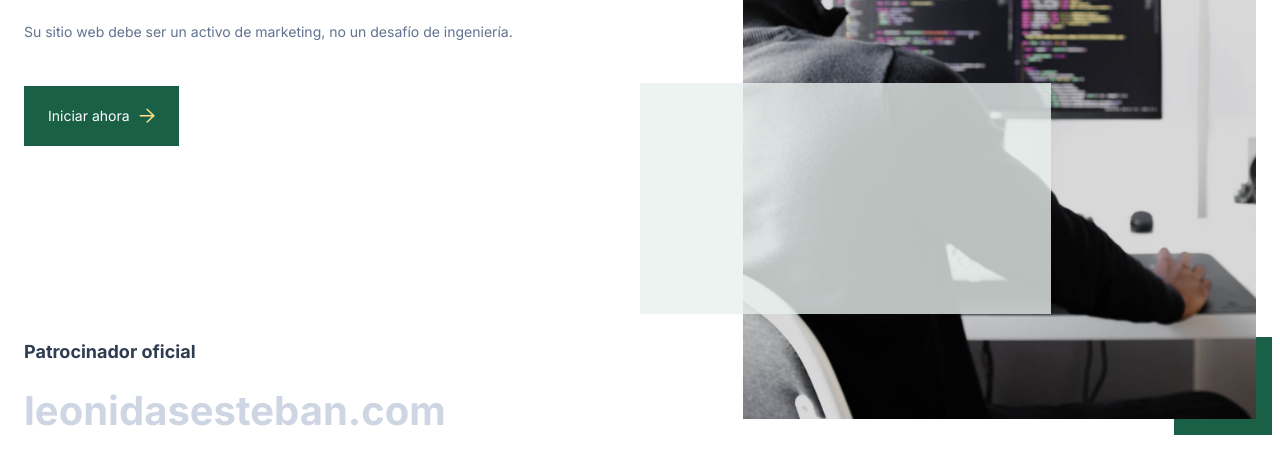
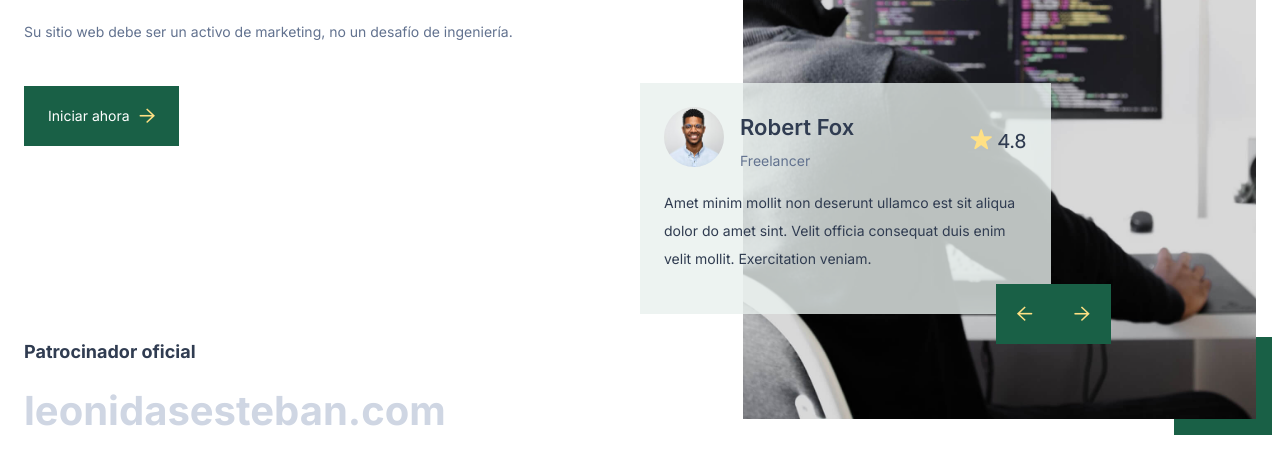
Before and after one commit to jsebastianreyes/hero-section, a plain HTML site: page index.html in a window 1280 px wide. Shown: the part 317-790 px from the top of the page. Drawn offline with Linux system fonts and the light colour scheme; files whose address does not match are found by name.

Commit message:
estructura y estilos al 100%

```diff
--- a/css/button.css
+++ b/css/button.css
@@ -3,11 +3,20 @@
     display: flex;
     align-items: center;
     gap: 10px;
-    padding: 1rem 1.5rem;
+
     background: var(--green);
     color: var(--white);
     width: fit-content;
 }
+
+.button.is-square{
+  padding: 1.31rem;
+}
+
+.button.is-large{
+    padding: 1rem 1.5rem;
+}
+
 
 
 .button i{
--- a/css/global.css
+++ b/css/global.css
@@ -1,6 +1,7 @@
 @import url(./icons.css);
 @import url(./hero.css);
 @import url(./button.css);
+@import url(./testimonios.css);
 
 
 :root{
@@ -14,7 +15,7 @@
     --green-ligth: #469175;
     --h1: 400 4rem/normal Inter;
     --h2: 700 2.5rem/normal Inter;
-    --h3: semi bold 1.375rem/2.5rem Inter;
+    --h3: 600 1.375rem/2.5rem Inter;
     --body1-regular: 400 1.125rem/1.75rem Inter;
     --body1-bold: 700 1.125rem/normal Inter;
     --body1-regular: 400 0.875rem/1.75rem Inter;
--- a/css/hero.css
+++ b/css/hero.css
@@ -80,9 +80,7 @@
     aspect-ratio: 16/9;
     grid-column: 7 / 11;
     grid-row: 7 / 11;
-    position: relative;
-    z-index: 2;
-    background: rgb(233 241 238 / 80%);
+
 
 }
 
@@ -125,6 +123,7 @@
 @media screen and (min-width: 1910px) {
   .hero{
     block-size: 51rem;
+    margin-block-start: 3rem;
   }
 
 }
--- /dev/null
+++ b/css/testimonios.css
@@ -0,0 +1,78 @@
+.testimonios{
+    position: relative;
+    z-index: 2;
+    background: rgb(233 241 238 / 80%);
+    padding-inline: 1.5rem;
+    padding-block-start: 1.5rem;
+    padding-block-end: 1.5rem;
+    /* padding: ; */
+    box-sizing: border-box;
+}
+
+.testimonio-botones{
+    display: flex;
+    position: absolute;
+    inset-block-end: -30px;
+    inset-inline-end: -60px;
+    block-size: 60px;
+}
+
+.testomonios-contenido{
+    display: grid;
+    grid-template-areas:
+    "image info . rating"
+    "txt txt txt txt";
+}
+
+.testimonios-contenido p {
+  padding: 0;
+  margin: 0;
+}
+
+.testimonioImg{
+     grid-area: image;
+     block-size: 60px;
+     aspect-ratio: 1/1;
+     border-radius: 50%;
+     margin-inline-end: 1rem;
+}
+
+.testimonio-nombreycargo{
+    grid-area: info;
+    display: flex;
+    flex-direction: column;
+    margin: 0;
+    padding: 0;
+}
+.testimonioNombre{
+    font: var(--h3);
+    color: var(--grey-dark);
+}
+
+.testimonioCargo{
+    font: var(body1-regular);
+    color: var(--neutral);
+}
+
+
+
+.testimonioRating{
+    grid-area: rating;
+    padding: 0;
+    margin: 0;
+    align-self: center;
+    color: var(--grey-dark);
+    font-family: 'DM Sans', sans-serif;
+    font-size: 1.25rem;
+}
+
+.testimonioRating i{
+    color: var(--yellow);
+
+}
+.testimonioTexto{
+    grid-area: txt;
+    font: var(--body1-regular);
+    color: var(--grey-dark);
+
+}
--- a/index.html
+++ b/index.html
@@ -7,7 +7,7 @@
     <title>Hero Section</title>
     <link rel="preconnect" href="https://fonts.googleapis.com">
     <link rel="preconnect" href="https://fonts.gstatic.com" crossorigin>
-    <link href="https://fonts.googleapis.com/css2?family=Inter:wght@400;600;700&display=swap" rel="stylesheet">
+    <link href="https://fonts.googleapis.com/css2?family=Inter:wght@400;600;700&display=swap&family=DM+Sans:wght@500" rel="stylesheet">
     <link rel="stylesheet" href="./css/global.css">
 </head>
 <body>
@@ -18,7 +18,7 @@
                     <div class="hero-contentTop">
                         <h1 class="hero-contentTitle">El sitio que desea, sin el tiempo de desarrollo</h1>
                         <p class="hero-contentSubtitle">Su sitio web debe ser un activo de marketing, no un desafío de ingeniería.</p>
-                        <a href="#" class="button"> <span>Iniciar ahora </span> <i class="icon-arrow-right"></i></a>
+                        <a href="#" class="button is-large"> <span>Iniciar ahora </span> <i class="icon-arrow-right"></i></a>
                     </div>
                     <div class="hero-contentBottom">
                         <p class="hero-contentSponsor">Patrocinador oficial</p>
@@ -30,7 +30,21 @@
                         <img class="imgHero" src="./images/image-hero.jpg" alt="">
                     </div>
                 </div>
-                <div class="hero-testimonios"></div>
+                <div class="hero-testimonios testimonios">
+                    <div class="testomonios-contenido">
+                        <img src="./images/testimonio-1.jpg" alt="" class="testimonioImg">
+                        <p class="testimonio-nombreycargo">
+                            <span class="testimonioNombre">Robert Fox</span>
+                            <span class="testimonioCargo">Freelancer</span>
+                        </p>
+                        <p class="testimonioRating"> <i class="icon-icon-star"></i> 4.8 </p>
+                        <p class="testimonioTexto">Amet minim mollit non deserunt ullamco est sit aliqua dolor do amet sint. Velit officia consequat duis enim velit mollit. Exercitation veniam.</p>
+                    </div>
+                    <div class="testimonio-botones">
+                        <a href="#" class="button is-square"><i class="icon-arrow-left"></i></a>
+                        <a href="#" class="button is-square"><i class="icon-arrow-right"></i></a>
+                    </div>
+                </div>
             </div>
         </div>
     </section>
```
